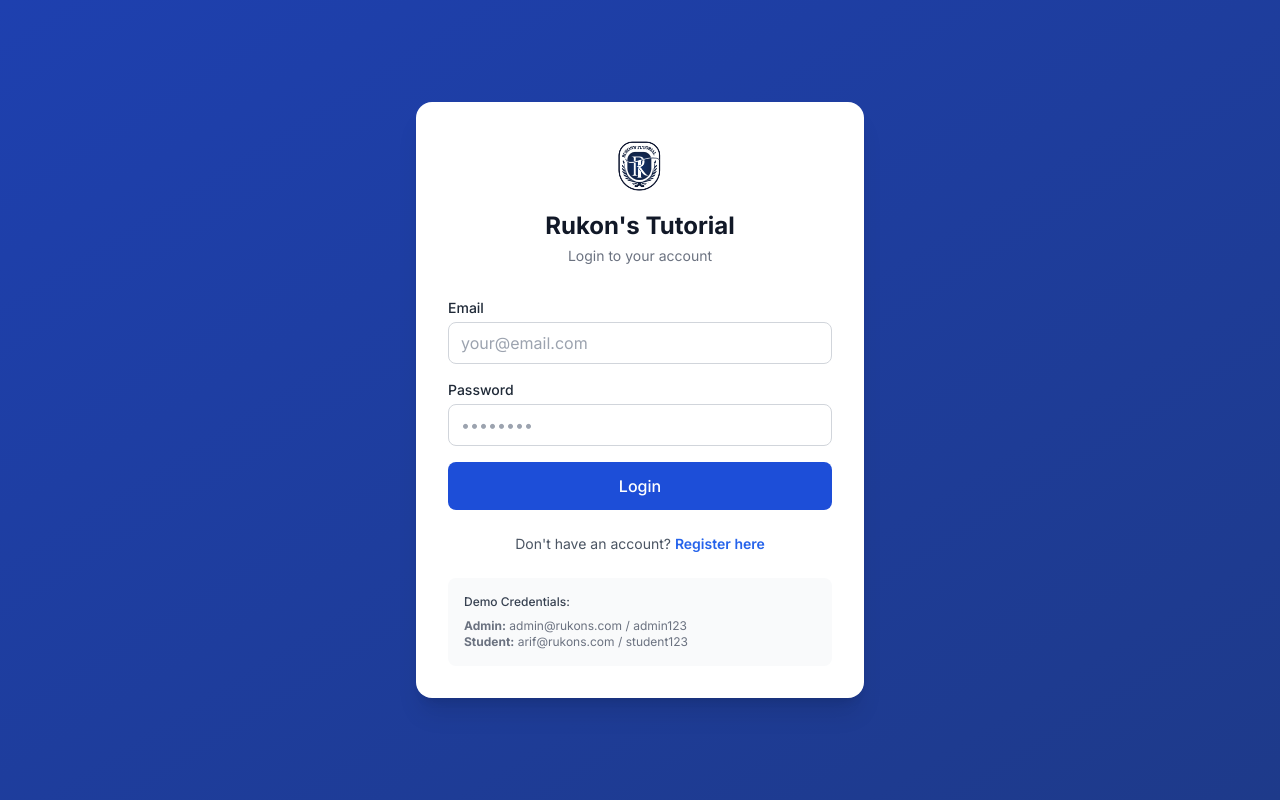
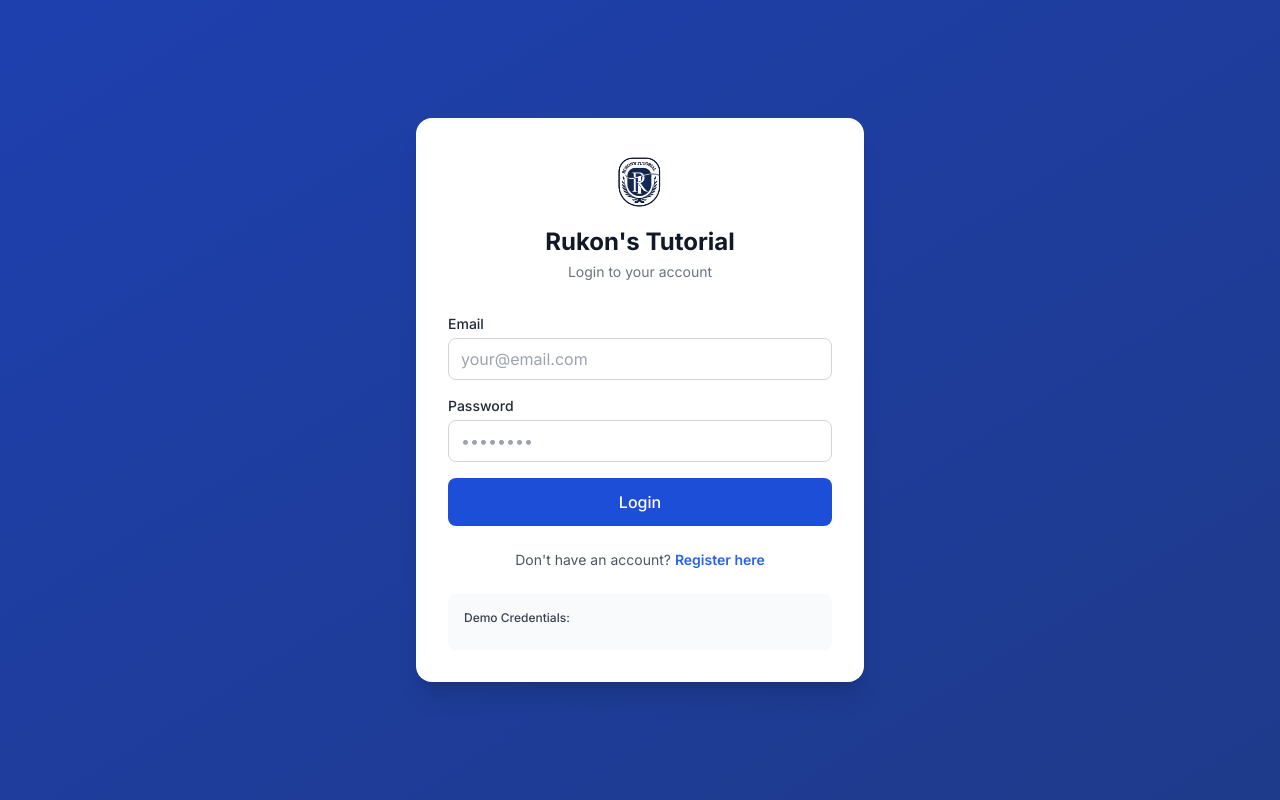
Before and after one commit to Tofsir7/Rukon-s-Tutorial, a React (Vite) app in the folder client/: page /login in a window 1280 px wide. Built offline with nearby package versions, Linux system fonts and the light colour scheme; no server answers.

Commit message:
Hide demo credentials in LoginPage
Comment out demo credentials for security reasons.

```diff
--- a/client/src/pages/auth/LoginPage.jsx
+++ b/client/src/pages/auth/LoginPage.jsx
@@ -72,8 +72,8 @@ const LoginPage = () => {
 
         <div className="mt-6 p-4 bg-gray-50 rounded-lg text-xs text-gray-500">
           <p className="font-medium text-gray-700 mb-2">Demo Credentials:</p>
-          <p><strong>Admin:</strong> admin@rukons.com / admin123</p>
-          <p><strong>Student:</strong> arif@rukons.com / student123</p>
+          {/* <p><strong>Admin:</strong> admin@rukons.com / admin123</p>
+          <p><strong>Student:</strong> arif@rukons.com / student123</p> */}
         </div>
       </div>
     </div>
```
